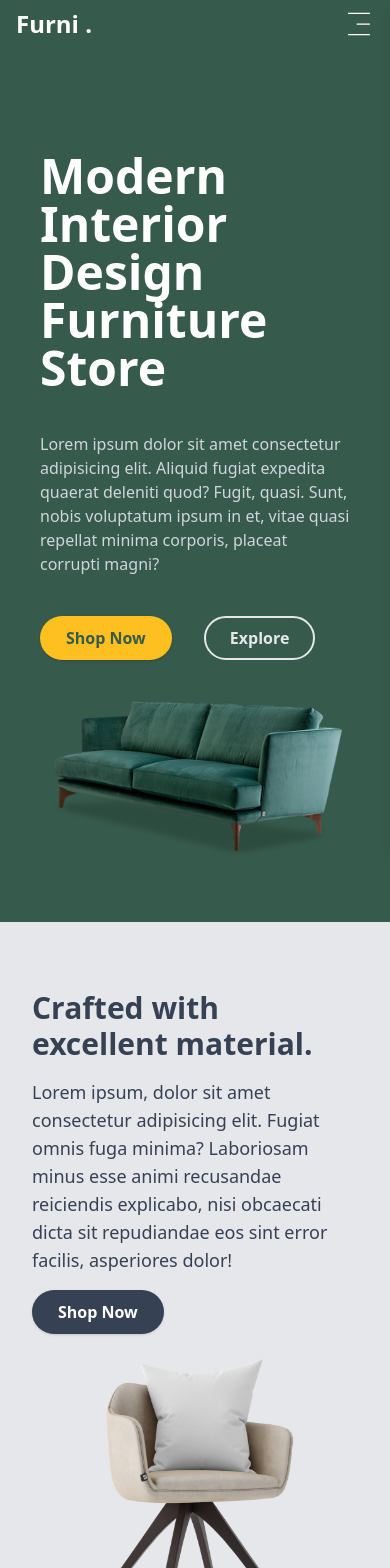
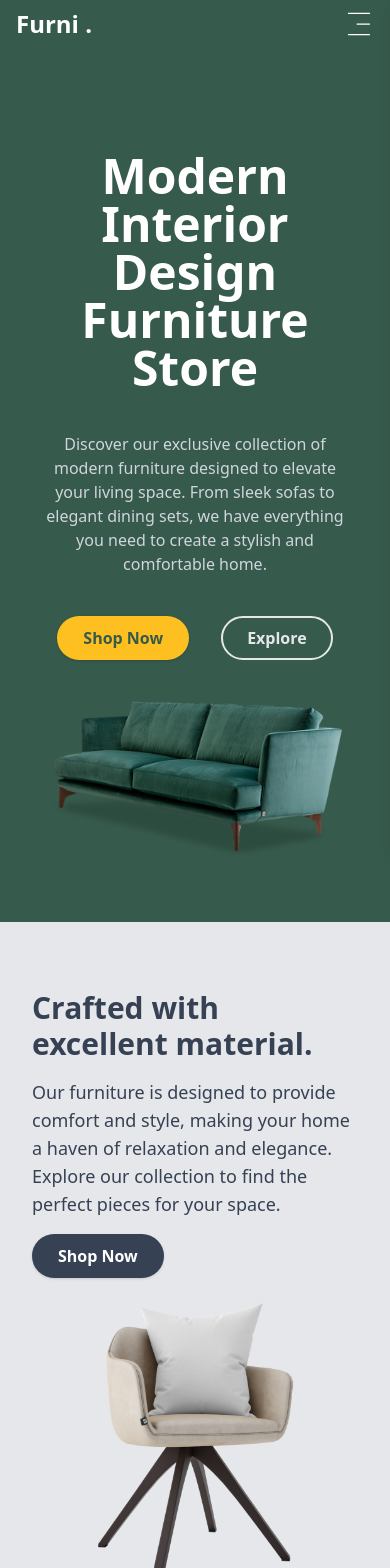
Before and after one commit to FrancisMosoti/FurnitureStore-Frontend, a React (Vite) app: page / in a window 390 px wide. Shown: the top 1568 px of the page. Built offline with nearby package versions, Linux system fonts and the light colour scheme.

Commit message:
Fix: Mobile Responsiveness

```diff
--- a/src/Sections/Hero.jsx
+++ b/src/Sections/Hero.jsx
@@ -2,18 +2,17 @@ import Button from "../Components/Button";
 
 const Hero = () => {
   return (
-    <div className="bg-[#365A4C] text-white flex justify-between p-10 flex-col md:flex-row items-center">
+    <div className="bg-[#365A4C] text-center md:text-start text-white flex justify-between p-10 flex-col md:flex-row items-center">
       <div className="flex flex-col space-y-10 md:w-1/2 mt-16">
         <h1 className="font-extrabold text-5xl">
           Modern Interior Design Furniture Store
         </h1>
         <p className="text-gray-300">
-          Lorem ipsum dolor sit amet consectetur adipisicing elit. Aliquid
-          fugiat expedita quaerat deleniti quod? Fugit, quasi. Sunt, nobis
-          voluptatum ipsum in et, vitae quasi repellat minima corporis, placeat
-          corrupti magni?
+          Discover our exclusive collection of modern furniture designed to
+          elevate your living space. From sleek sofas to elegant dining sets, we
+          have everything you need to create a stylish and comfortable home.
         </p>
-        <div className="flex space-x-2 gap-4">
+        <div className="flex justify-center md:justify-start space-x-2 gap-4">
           <Button className=" px-6 py-2 rounded-full bg-[#FEC020] text-[#365A4C] font-semibold mr-4 border-2 border-transparent hover:border-[#365A4C] transition-all duration-300 ease-in-out shadow hover:shadow-lg">
             Shop Now
           </Button>
--- a/src/Sections/Overview.jsx
+++ b/src/Sections/Overview.jsx
@@ -30,10 +30,9 @@ const Overview = () => {
           Crafted with excellent material.
         </h1>
         <p className="text-lg text-gray-700">
-          Lorem ipsum, dolor sit amet consectetur adipisicing elit. Fugiat omnis
-          fuga minima? Laboriosam minus esse animi recusandae reiciendis
-          explicabo, nisi obcaecati dicta sit repudiandae eos sint error
-          facilis, asperiores dolor!
+          Our furniture is designed to provide comfort and style, making your
+          home a haven of relaxation and elegance. Explore our collection to
+          find the perfect pieces for your space.
         </p>
 
         <Button className=" px-6 py-2 rounded-full bg-gray-700 text-white font-semibold mr-4 border-2 border-transparent hover:border-[#365A4C] hover:text-gray-800 hover:bg-transparent transition-all duration-300 ease-in-out shadow hover:shadow-lg">
--- a/src/Sections/WhyChooseUs.jsx
+++ b/src/Sections/WhyChooseUs.jsx
@@ -35,7 +35,7 @@ const features = [
 
 const WhyChooseUs = () => {
   return (
-    <section className="bg-gray-200 pl-10 md:pl-20 pt-32 md:pt-40 flex md:flex-row flex-col items-center justify-between pb-32">
+    <section className="bg-gray-200 px-10 md:pl-20 pt-32 md:pt-40 flex md:flex-row flex-col items-center justify-between pb-32">
       <div className="md:w-1/2">
         <h2 className="text-3xl text-center md:text-start font-bold mb-8 text-gray-700">
           Why Choose Us?
```
